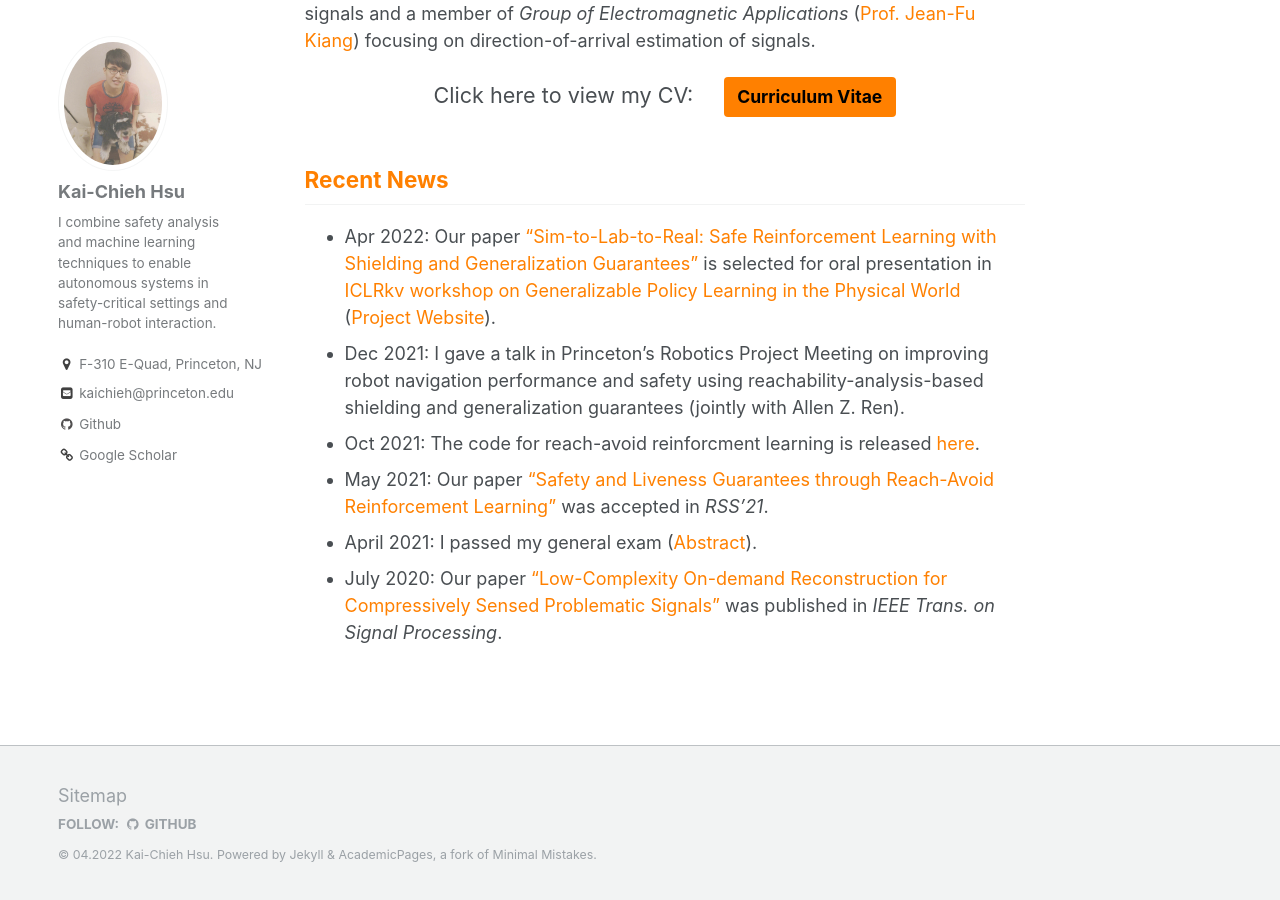
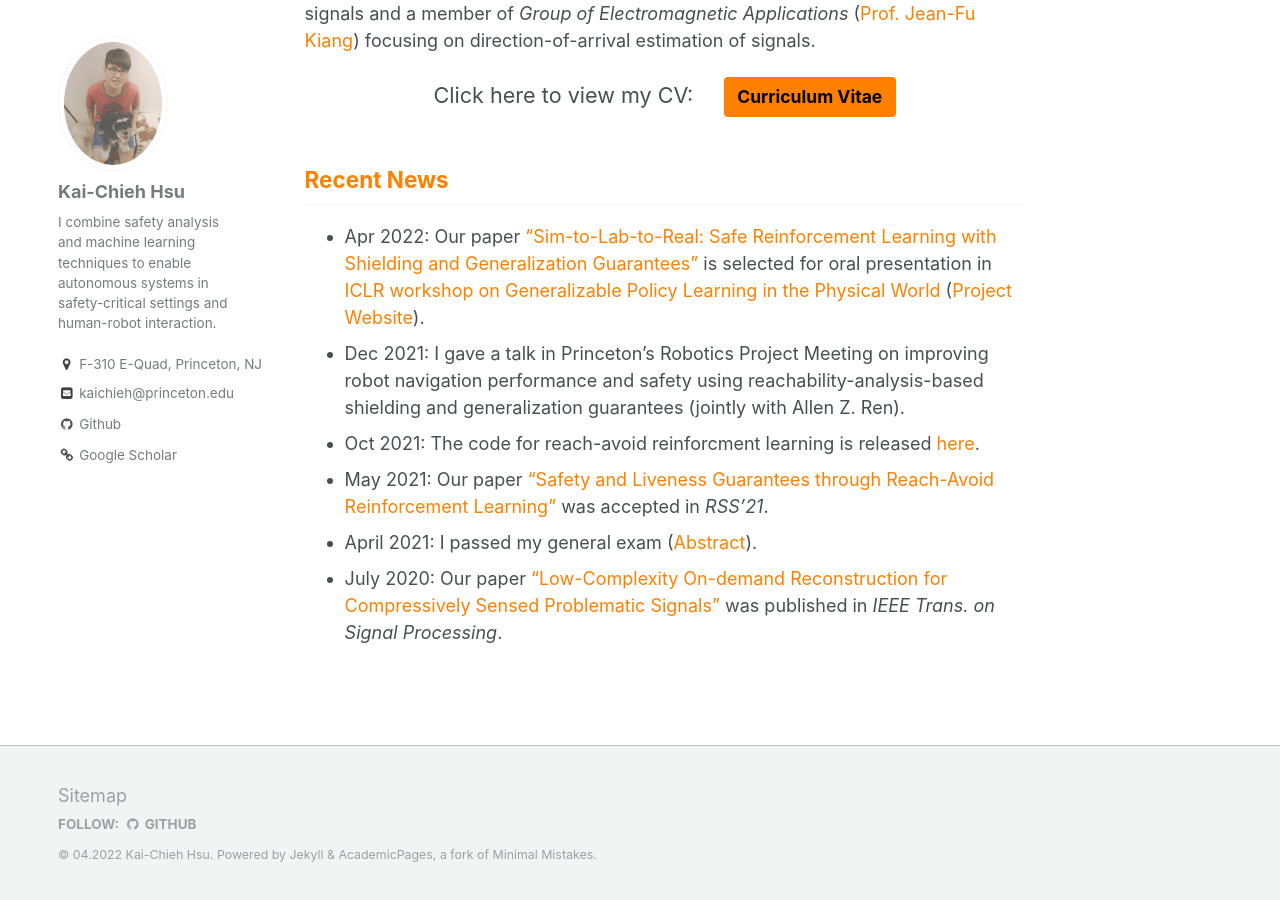
Before and after one commit to kaichiehhsu/kaichiehhsu.github.io, a Jekyll site: the page built from _pages/about.md, in a window 1280 px wide and 900 px high, scrolled down 594 px. Built offline with Jekyll 4.4.1, drawn with Linux system fonts in a browser that asks for light colours.

Commit message:
minor: rm wrong words

```diff
--- a/_pages/about.md
+++ b/_pages/about.md
@@ -33,7 +33,7 @@ I was a member of *Access LAB* (<a href="http://access.ee.ntu.edu.tw/" style="co
 <h2 style="color:#ff8000">
   Recent News
 </h2>
-* Apr 2022: Our paper <a href="https://arxiv.org/abs/2201.08355" style="color: rgb(255, 128, 0)">"Sim-to-Lab-to-Real: Safe Reinforcement Learning with Shielding and Generalization Guarantees"</a> is selected for oral presentation in <a href="https://ai-workshops.github.io/generalizable-policy-learning-in-the-physical-world/" style="color: rgb(255, 128, 0)">ICLRkv workshop on Generalizable Policy Learning in the Physical World</a> (<a href="https://sites.google.com/princeton.edu/sim-to-lab-to-real" style="color: rgb(255, 128, 0)">Project Website</a>).
+* Apr 2022: Our paper <a href="https://arxiv.org/abs/2201.08355" style="color: rgb(255, 128, 0)">"Sim-to-Lab-to-Real: Safe Reinforcement Learning with Shielding and Generalization Guarantees"</a> is selected for oral presentation in <a href="https://ai-workshops.github.io/generalizable-policy-learning-in-the-physical-world/" style="color: rgb(255, 128, 0)">ICLR workshop on Generalizable Policy Learning in the Physical World</a> (<a href="https://sites.google.com/princeton.edu/sim-to-lab-to-real" style="color: rgb(255, 128, 0)">Project Website</a>).
 <!-- * Jan 2022: Our new preprint paper <a href="https://arxiv.org/abs/2201.08355" style="color: rgb(255, 128, 0)">"Sim-to-Lab-to-Real: Safe Reinforcement Learning with Shielding and Generalization Guarantees"</a> is on arXiv (<a href="https://sites.google.com/princeton.edu/sim-to-lab-to-real" style="color: rgb(255, 128, 0)">Project Website</a>). -->
 * Dec 2021: I gave a talk in Princeton's Robotics Project Meeting on improving robot navigation performance and safety using reachability-analysis-based shielding and generalization guarantees (jointly with Allen Z. Ren).
 * Oct 2021: The code for reach-avoid reinforcment learning is released <a href="https://github.com/SafeRoboticsLab/safety_rl" style="color: rgb(255, 128, 0)">here</a>.
```
